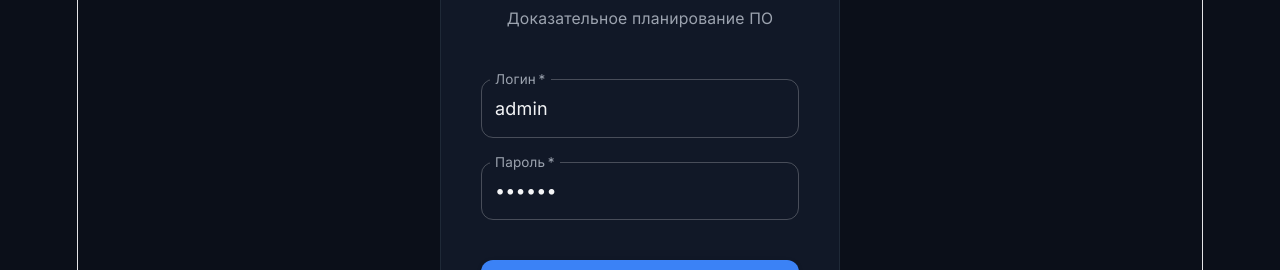
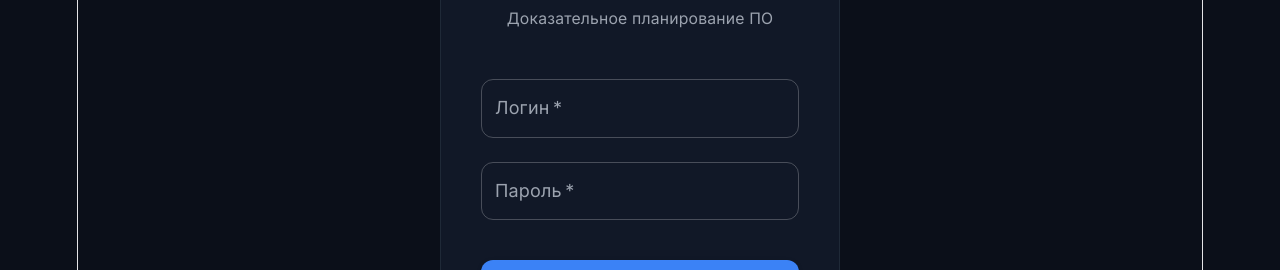
Before and after one commit to Danil71/Time_Calculation, a React (Vite) app in the folder frontend/: page /login in a window 1280 px wide. Shown: the part 167-437 px from the top of the page. Built offline with nearby package versions, Linux system fonts and the light colour scheme.

Commit message:
правки

```diff
--- a/frontend/src/pages/Login.tsx
+++ b/frontend/src/pages/Login.tsx
@@ -5,8 +5,8 @@ import { api } from '../api/axiosClient';
 import { useAuth } from '../context/AuthContext';
 
 export default function Login() {
-  const [username, setUsername] = useState('admin'); // По умолчанию для удобства тестирования
-  const [password, setPassword] = useState('secret');
+  const [username, setUsername] = useState(''); // По умолчанию для удобства тестирования
+  const [password, setPassword] = useState('');
   const [error, setError] = useState('');
   const [loading, setLoading] = useState(false);
   const navigate = useNavigate();
--- a/frontend/src/pages/ProjectDetails.tsx
+++ b/frontend/src/pages/ProjectDetails.tsx
@@ -287,6 +287,15 @@ export default function ProjectDetails() {
             </Box>
 
             <Paper sx={{ p: 3, mt: 3 }}>
+              <Button
+                  variant="outlined"
+                  color="error"
+                  size="small"
+                  startIcon={<PictureAsPdfIcon />}
+                  onClick={handleDownloadPdf}
+                >
+                  Скачать PDF
+              </Button>
               <Typography variant="h6" gutterBottom>Текущий прогноз (COCOMO II)</Typography>
               <Divider sx={{ mb: 2 }} />
               <Box sx={{ display: 'flex', justifyContent: 'space-around', textAlign: 'center' }}>
@@ -302,15 +311,6 @@ export default function ProjectDetails() {
                   <Typography color="text.secondary">Размер команды</Typography>
                   <Typography variant="h5">{Math.ceil(latestEst.recommendedTeam)} чел</Typography>
                 </Box>
-                <Button
-                  variant="outlined"
-                  color="error"
-                  size="small"
-                  startIcon={<PictureAsPdfIcon />}
-                  onClick={handleDownloadPdf}
-                >
-                  Скачать PDF
-                </Button>
               </Box>
             </Paper>
           </Box>
```
